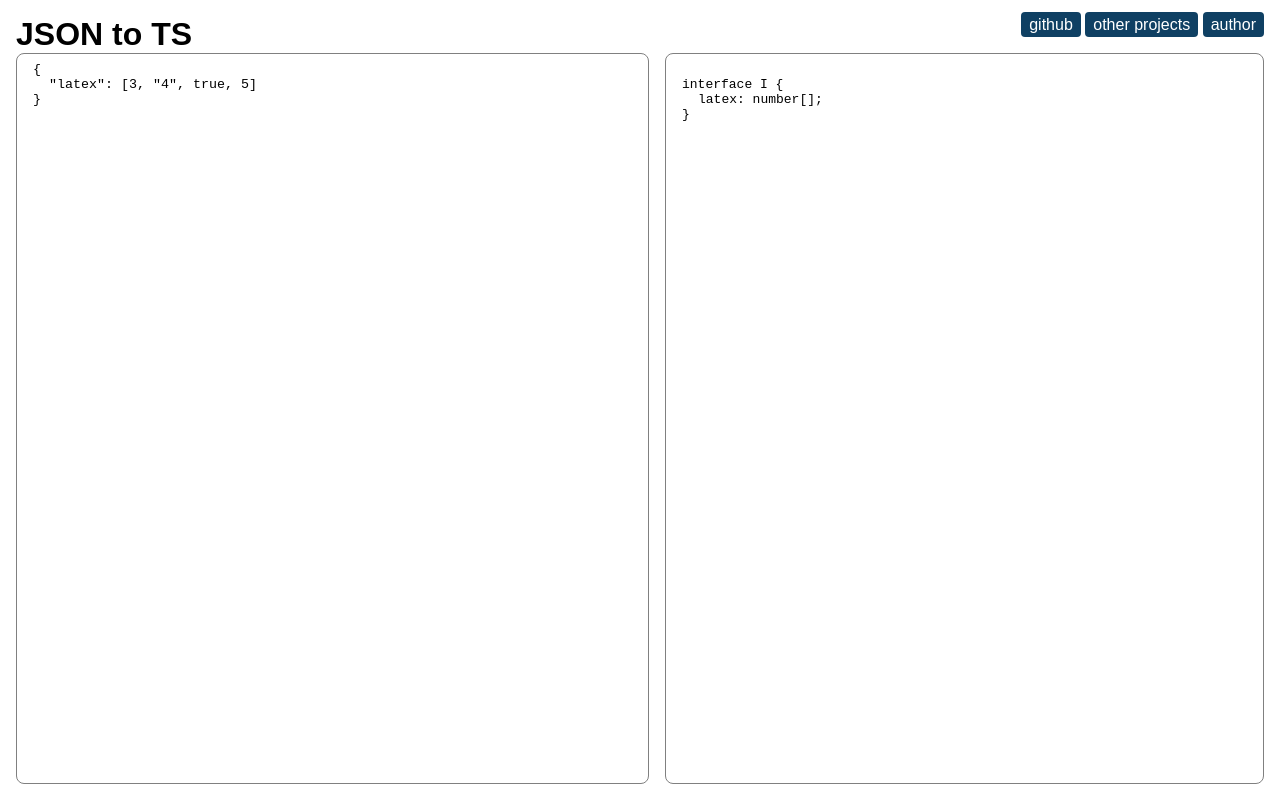
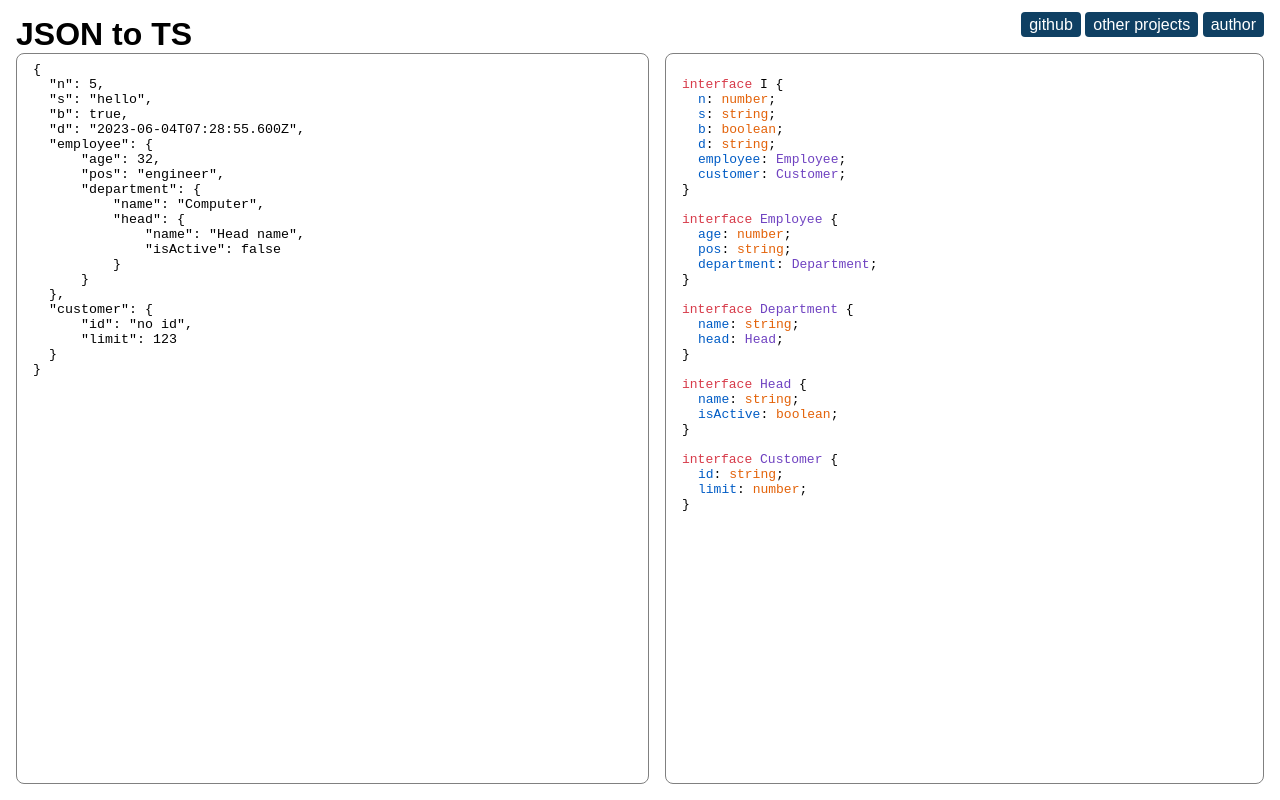
Before and after one commit to QAbhishekKumar/jsts, a website built with Vite: page index.html in a window 1280 px wide. Built offline with nearby package versions, Linux system fonts and the light colour scheme.

Commit message:
highlighting output

```diff
--- a/index.html
+++ b/index.html
@@ -18,7 +18,25 @@
     <div id="app">
       <textarea id="input" spellcheck="false">
 {
-  "latex": [3, "4", true, 5]
+  "n": 5,
+  "s": "hello",
+  "b": true,
+  "d": "2023-06-04T07:28:55.600Z",
+  "employee": {
+      "age": 32,
+      "pos": "engineer",
+      "department": {
+          "name": "Computer",
+          "head": {
+              "name": "Head name",
+              "isActive": false
+          }
+      }
+  },
+  "customer": {
+      "id": "no id",
+      "limit": 123
+  }
 }</textarea>
       <div id="output"></div>
     </div>
--- a/package.json
+++ b/package.json
@@ -11,5 +11,8 @@
   "devDependencies": {
     "typescript": "^5.0.2",
     "vite": "^4.3.9"
+  },
+  "dependencies": {
+    "highlight.js": "^11.8.0"
   }
 }
--- a/src/input.ts
+++ b/src/input.ts
@@ -1,25 +1,25 @@
+export const testJSON = {
+  "n": 5,
+  "s": "hello",
+  "b": true,
+  "d": "2023-06-04T07:28:55.600Z",
+  "employee": {
+      "age": 32,
+      "pos": "engineer",
+      "department": {
+          "name": "Computer",
+          "head": {
+              "name": "Head name",
+              "isActive": false
+          }
+      }
+  },
+  "customer": {
+      "id": "no id",
+      "limit": 123
+  }
+};
+
 // export const testJSON = {
-//   "n": 5,
-//   "s": "hello",
-//   "b": true,
-//   "d": "2023-06-04T07:28:55.600Z",
-//   "employee": {
-//       "age": 32,
-//       "pos": "engineer",
-//       "department": {
-//           "name": "Computer",
-//           "head": {
-//               "name": "Head name",
-//               "isActive": false
-//           }
-//       }
-//   },
-//   "customer": {
-//       "id": "no id",
-//       "limit": 123
-//   }
+//     "latex": [5]
 // };
-
-export const testJSON = {
-    "latex": [5]
-};
--- a/src/jsts/utils.ts
+++ b/src/jsts/utils.ts
@@ -1,6 +1,14 @@
+// @ts-ignore
+import hljs from 'highlight.js/lib/common';
+
 export function toCapitalCase(str: string) {
   if (typeof str === 'string' && /[a-z]/.test(str[0])) {
     return `${str[0].toUpperCase()}${str.slice(1)}`;
   }
   return str;
 }
+
+
+export function highlightTS(code: string) {
+  return hljs.highlight(code, { language: 'TypeScript' }).value;
+}
--- a/src/main.ts
+++ b/src/main.ts
@@ -1,4 +1,7 @@
 import "./style.css";
+import "highlight.js/styles/github.css";
+
+import { highlightTS } from "./jsts/utils";
 import { getInterface } from "./jsts/jsts";
 import { testJSON } from './input';
 
@@ -9,9 +12,9 @@ function handleOnInput(e: Event) {
     const inferredTypes = getInterface(inputObject);
     document.querySelector<HTMLDivElement>("#output")!.innerHTML = `
 <pre><code>
-${inferredTypes.type}
+${highlightTS(inferredTypes.type)}
 
-${Object.values(inferredTypes.byProducts).join("\n\n")}
+${highlightTS(Object.values(inferredTypes.byProducts).join("\n\n"))}
 </code></pre>
 `;
   } catch (err) {
@@ -28,9 +31,9 @@ document.getElementById("input")!.addEventListener("input", handleOnInput);
   const inferredTypes = getInterface(testJSON);
   document.querySelector<HTMLDivElement>("#output")!.innerHTML = `
 <pre><code>
-${inferredTypes.type}
+${highlightTS(inferredTypes.type)}
 
-${Object.values(inferredTypes.byProducts).join("\n\n")}
+${highlightTS(Object.values(inferredTypes.byProducts).join("\n\n"))}
 </code></pre>
 `;
 })();
```
Also changed, not shown: pnpm-lock.yaml.
